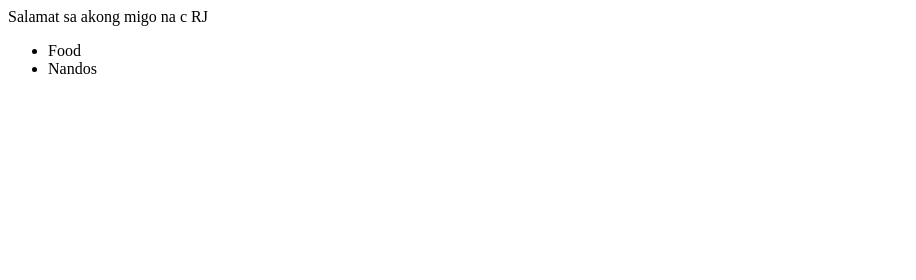
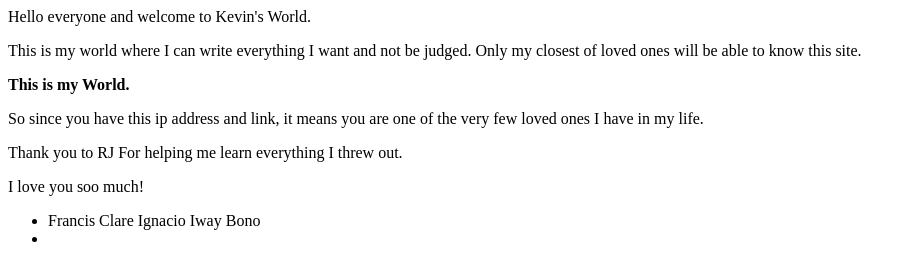
Before and after one commit to Xaclain/GITtutorial, a plain HTML site: page index.html in a window 1280 px wide. Shown: the whole page, without its empty margins (0-916 px from the left). Drawn offline with Linux system fonts and the light colour scheme.

Commit message:
Updated with new lines

```diff
--- a/index.html
+++ b/index.html
@@ -1,11 +1,22 @@
 <html>
-	<title> This is a test </title>
+	<title> Welcome to My World </title>
+	<head>
+		Hello everyone and welcome to Kevin's World.
+	</head>
+
 	<body>
-	Salamat sa akong migo na c RJ
+		<p> This is my world where I can write everything I want and not be judged. Only my closest of loved ones will be able to know this site. </p>
+		<b> This is my World. </b>
+
+		<p> So since you have this ip address and link, it means you are one of the very few loved ones I have in my life. </p>
+
+		<p>Thank you to RJ For helping me learn everything I threw out. </p>
+
 		<div>
+			I love you soo much!
 			<ul>
-				<li>Food</li>
-				<li>Nandos</li>
+				<li>Francis Clare Ignacio Iway Bono</li>
+				<li></li>
 			</ul>
 		</div>
 	</body>
```
